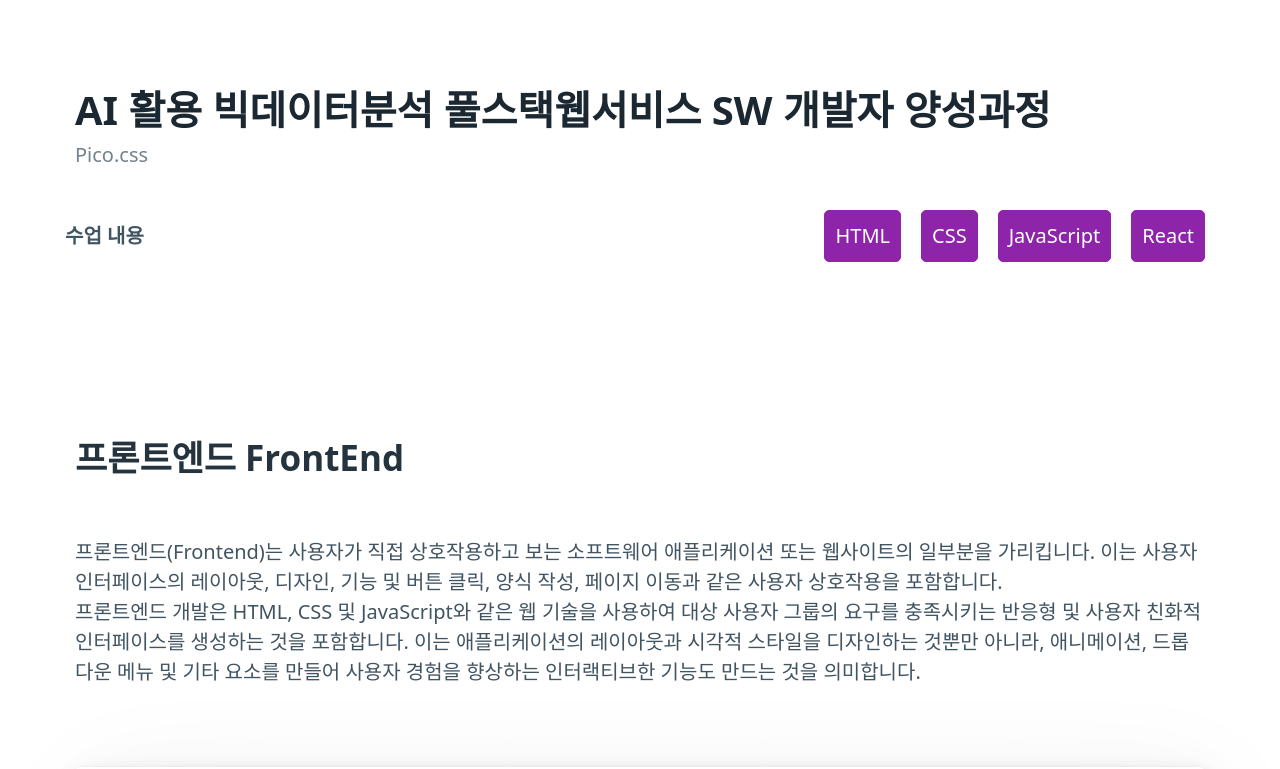
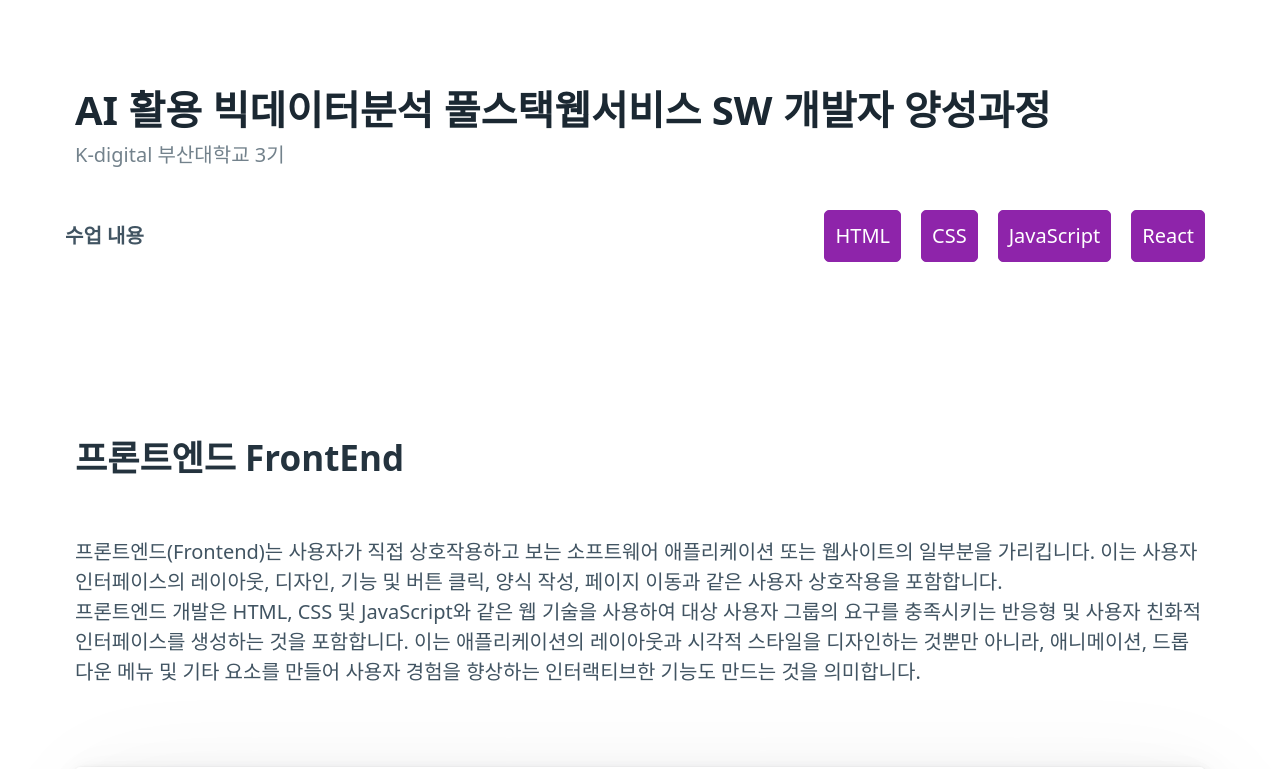
Before and after one commit to fabbitox/html, a plain HTML site: page 04/04.html in a window 1280 px wide. Shown: the top 769 px of the page. Drawn offline with nearby package versions, Linux system fonts and the light colour scheme.

Commit message:
small change

```diff
--- a/04/04.html
+++ b/04/04.html
@@ -6,7 +6,7 @@
     <meta name="viewport" content="width=device-width, initial-scale=1.0">
     <!-- <link rel="stylesheet" href="https://unpkg.com/@picocss/pico@1.*/css/pico.min.css"> -->
     <link rel="stylesheet" href="https://unpkg.com/@picocss/pico@1.*/css/pico.classless.min.css">
-    <title>K-digital 3기</title>
+    <title>Pico.css</title>
     <link rel="stylesheet" type="text/css" href="./04.css">
 </head>
 
@@ -14,7 +14,7 @@
     <header>
         <hgroup>
             <h1>AI 활용 빅데이터분석 풀스택웹서비스 SW 개발자 양성과정</h1>
-            <h2>Pico.css</h2>
+            <h2>K-digital 부산대학교 3기</h2>
         </hgroup>
         <nav>
             <ul><strong>수업 내용</strong></ul>
```
